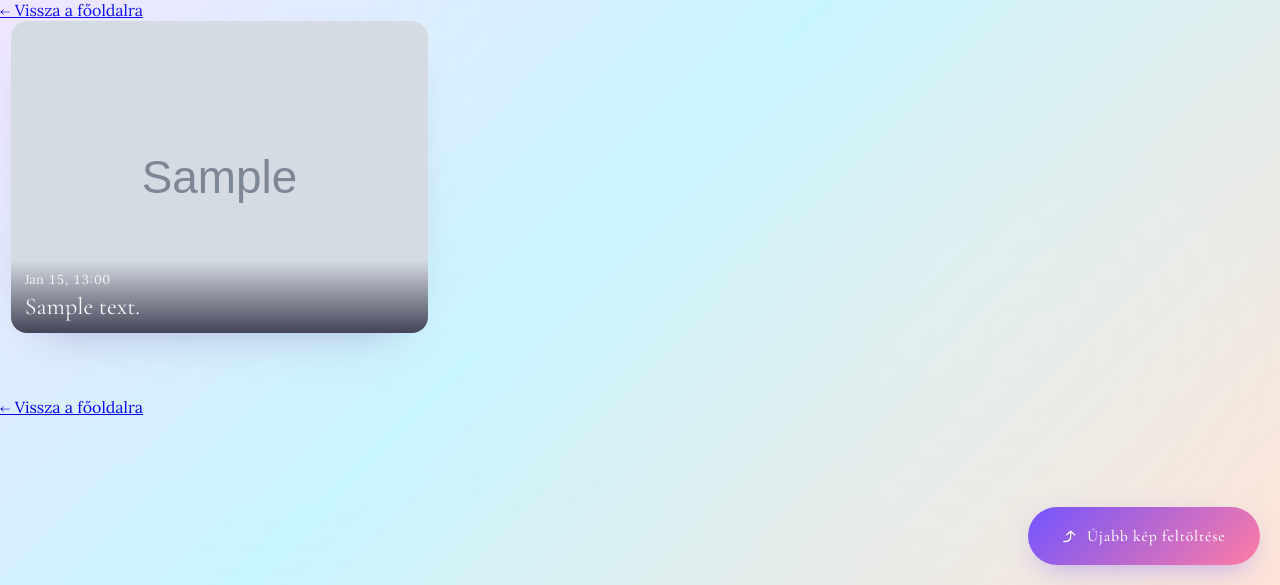
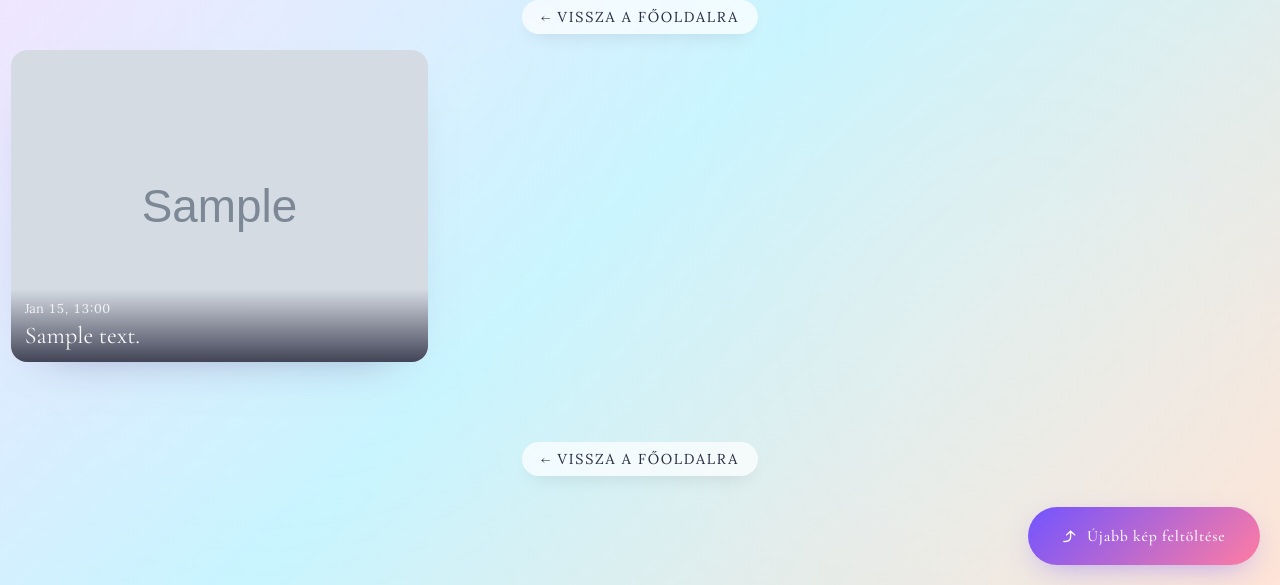
Before and after one commit to smservicessrl-bot/momentbasket, a Django app: page /e/bemutato-esemeny/gallery/ in a window 1280 px wide. Shown: the part 215-800 px from the top of the page. Run offline with Django 5.2, Linux system fonts and the light colour scheme; data comes from the database, SQL or seed files in the repository; tables that the repository leaves empty hold one stand-in row (values such as "Sample post"); grey boxes marked "Sample" are stand-in pictures.

Commit message:
Back button into gallery style

```diff
--- a/events/templates/events/gallery.html
+++ b/events/templates/events/gallery.html
@@ -86,6 +86,35 @@
         .header-btn.secondary {
             background: rgba(35, 33, 56, 0.55);
             backdrop-filter: blur(8px);
+        }
+        .back-home {
+            text-align: center;
+            position: relative;
+            z-index: 1;
+        }
+        .back-home--top {
+            margin: 0 0 1rem;
+        }
+        .back-home--bottom {
+            margin: 1rem 0 1.5rem;
+        }
+        .back-home a {
+            display: inline-flex;
+            align-items: center;
+            gap: 0.4rem;
+            padding: 0.5rem 1.2rem;
+            border-radius: 999px;
+            text-decoration: none;
+            color: var(--primary);
+            font-size: 0.9rem;
+            text-transform: uppercase;
+            letter-spacing: 0.12em;
+            background: rgba(255, 255, 255, 0.7);
+            box-shadow: 0 8px 20px -10px rgba(0, 0, 0, 0.15);
+        }
+        .back-home a:hover {
+            transform: translateY(-1px);
+            box-shadow: 0 10px 26px -12px rgba(0, 0, 0, 0.2);
         }
         .grid {
             /* Masonry-like packing via CSS columns */
@@ -412,7 +441,9 @@
 
     {% if photos %}
         {% if event.slug == 'bemutato-esemeny' %}
-            <a href="{% url 'events:landing-page' %}">← Vissza a főoldalra</a>
+            <div class="back-home back-home--top">
+                <a href="{% url 'events:landing-page' %}">← Vissza a főoldalra</a>
+            </div>
         {% endif %}
         <section class="grid">
             {% for photo in photos %}
@@ -429,7 +460,9 @@
             {% endfor %}
         </section>
         {% if event.slug == 'bemutato-esemeny' %}
-            <a href="{% url 'events:landing-page' %}">← Vissza a főoldalra</a>
+            <div class="back-home back-home--bottom">
+                <a href="{% url 'events:landing-page' %}">← Vissza a főoldalra</a>
+            </div>
         {% endif %}
 
         <!-- Carousel Viewer -->
```
